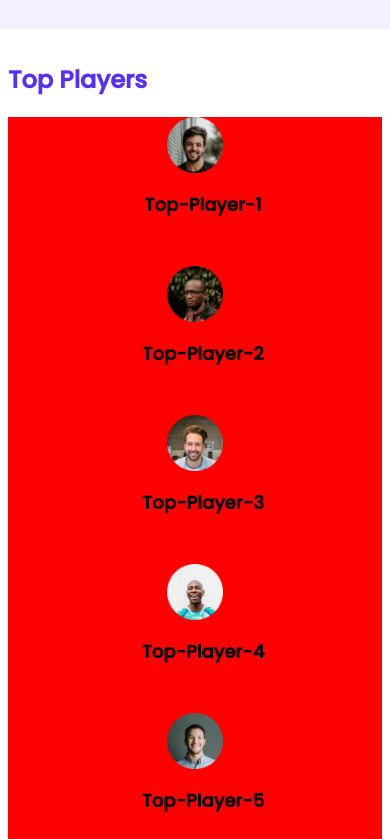
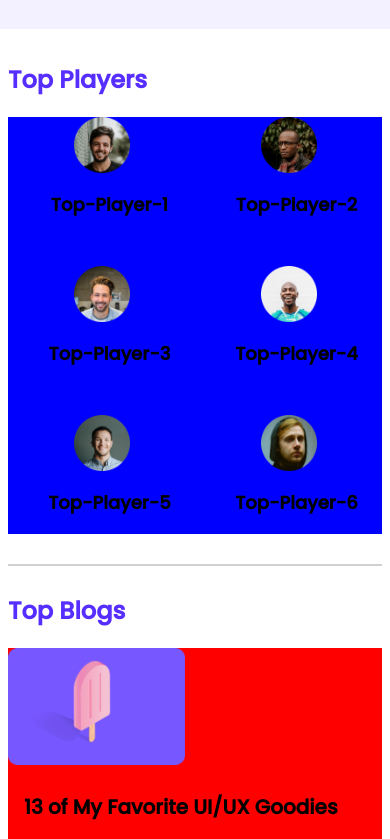
Before and after one commit to khanshorif331/leader-board-css3, a plain HTML site: page index.html in a window 390 px wide. Shown: the top 839 px of the page. Drawn offline with Linux system fonts and the light colour scheme.

Commit message:
curly bracket added

```diff
--- a/styles/style.css
+++ b/styles/style.css
@@ -102,35 +102,36 @@ hr {
   color: #aeaeae;
 }
 
-
-
 /* Media Query */
 
-
 /* Mobile Devices */
-@media only screen and (max-width:688px) {
-  .container{
+@media only screen and (max-width: 688px) {
+  .container {
     width: 100%;
   }
-  .players, .blogs, .courses{
-  grid-template-columns: repeat(1,1fr);
+  .players,
+  .blogs,
+  .courses {
+    grid-template-columns: repeat(1, 1fr);
+  }
+  .player,
+  .blog {
+    flex-direction: column;
+  }
+  .players {
+    background-color: red;
+  }
 }
-.player, .blog{
-  flex-direction: column;
-}
-.players{
-  background-color: red;
-}
-
-
 /* Tablet Devices */
 
-@media only screen and (min-width:688px) and (max-width:992px) {
-  .players{
+@media only screen and (min-width: 690px), only screen and (max-width: 1000px) {
+  .players {
+    background-color: blue;
+  }
+  .players {
+    grid-template-columns: repeat(2, 1fr);
+  }
+  .blogs {
     background-color: red;
   }
-  .players{
-    grid-template-columns: repeat(2, 1fr);
-  }
-
 }
```
